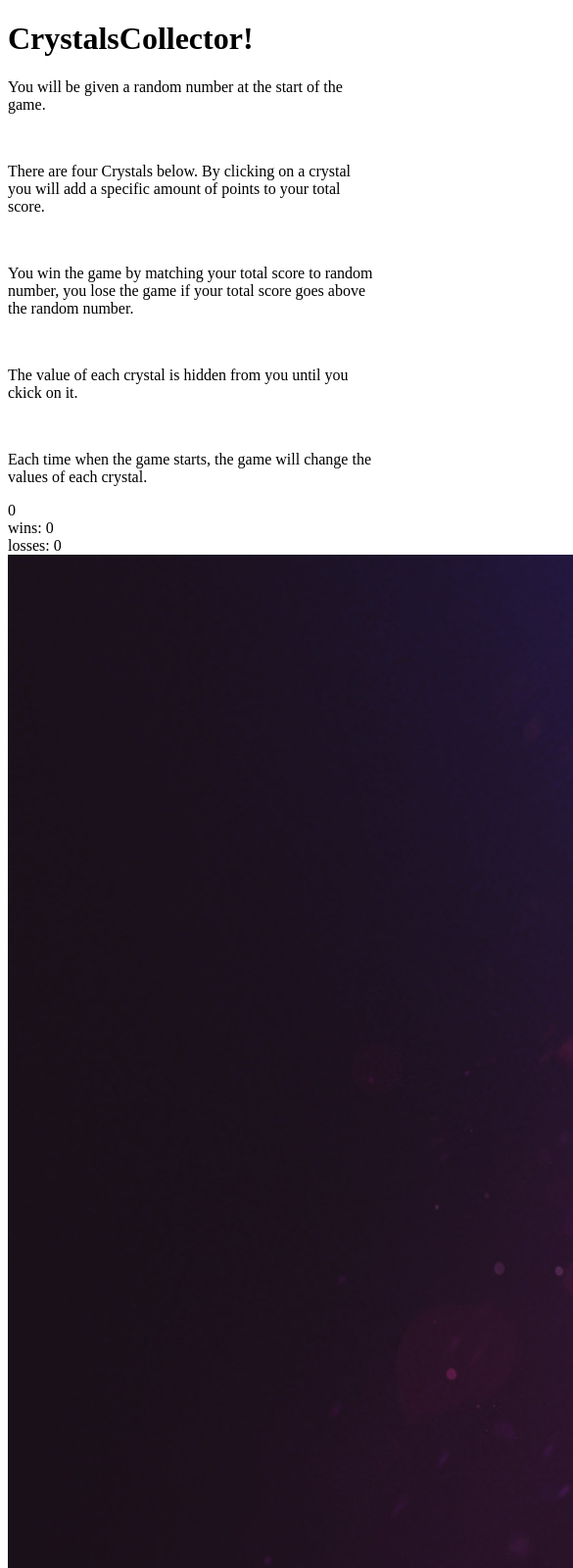
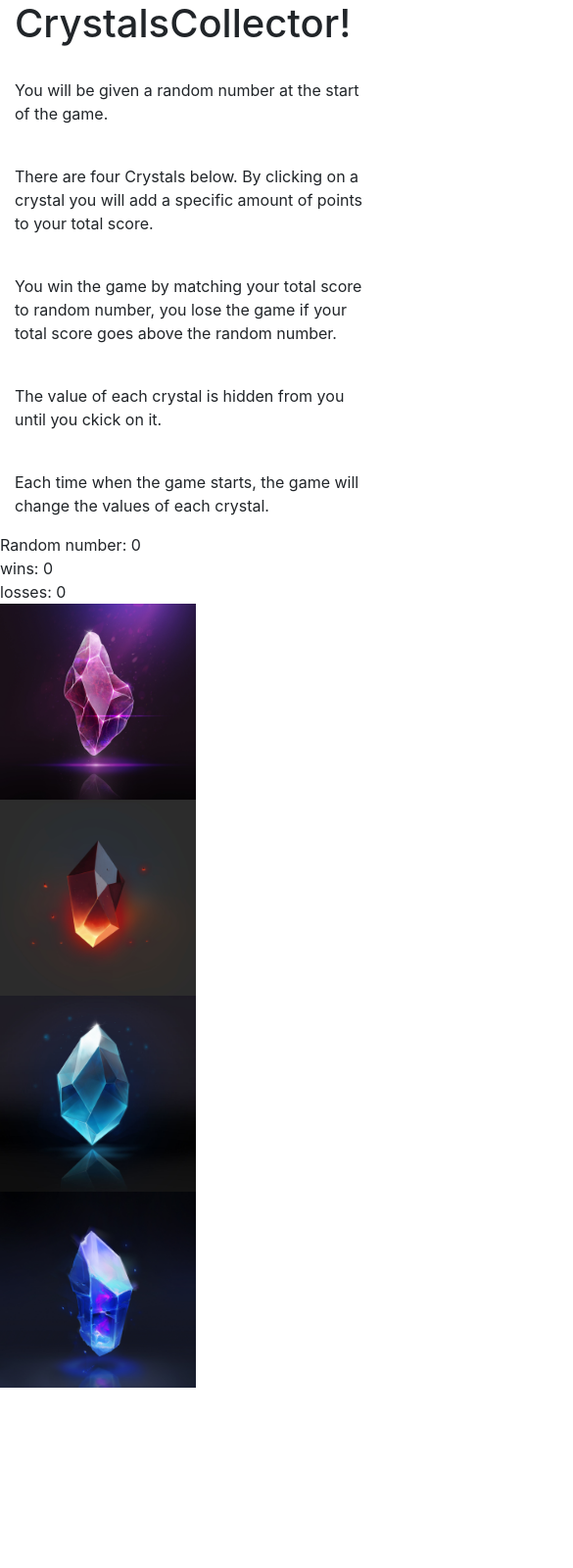
Before and after one commit to JPalmer76/unit-4-game, a plain HTML site: page index.html in a window 390 px wide. Shown: the top 1600 px of the page at 98% size, 585 px wide, since content can reach past the window. After the commit the page ends 1416 px from the top, so only its background shows below. Drawn offline with nearby package versions, Linux system fonts and the light colour scheme.

Commit message:
added images, and basic layout

```diff
--- a/assets/css/style.css
+++ b/assets/css/style.css
@@ -0,0 +1,16 @@
+* {
+    border: border-box;
+    margin: auto;
+}
+
+#heading {
+    background-color: blue;
+}
+
+#instructions {
+border: 1px solid black;
+}
+
+.crystals {
+    height: 200px;
+}
--- a/assets/javascript/game.js
+++ b/assets/javascript/game.js
@@ -0,0 +1,6 @@
+// computer selects a random number between 19-120
+var targetNum = Math.floor(Math.random() * 6)
+
+$("#randNum").text(targetNum);
+
+// each crystal is a button with a set number value
--- a/index.html
+++ b/index.html
@@ -4,31 +4,53 @@
 <head>
     <meta charset="UTF-8">
     <link rel="stylesheet" type="reset/css" href="./assets/css/reset.css">
+    <link rel="stylesheet" type="text/style" href="./assets/css/style.css">
     <meta name="viewport" content="width=device-width, initial-scale=1.0">
     <meta http-equiv="X-UA-Compatible" content="ie=edge">
     <script type="text/javascript" src="https://cdnjs.cloudflare.com/ajax/libs/jquery/3.2.1/jquery.min.js"></script>
-    <link rel="stylesheet" type="text/style" href="./assets/css/style.css">
-    <title>Document</title>
+    <link rel="stylesheet" href="https://stackpath.bootstrapcdn.com/bootstrap/4.3.1/css/bootstrap.min.css"
+        integrity="sha384-ggOyR0iXCbMQv3Xipma34MD+dH/1fQ784/j6cY/iJTQUOhcWr7x9JvoRxT2MZw1T" crossorigin="anonymous">
+
+
+    <title>unit-4-game</title>
 </head>
 
 <body>
+    <div class="row"></div>
+    <div class="col-12">
         <div class="heading">
             <h1>CrystalsCollector!</h1>
         </div>
+    </div>
+    </div>
+
+    <br>
 
     <div class="container" id="instructions">
+        <div class="row">
+            <div class="col-md-8">
                 <p>You will be given a random number at the start of the game.</p>
                 <br>
-        <p>There are four Crystals below. By clicking on a crystal you will add a specific amount of points to your total score.</p>
+                <p>There are four Crystals below. By clicking on a crystal you will add a specific amount of points to
+                    your
+                    total score.</p>
                 <br>
-        <p>You win the game by matching your total score to random number, you lose the game if your total score goes above the random number. </p>
+                <p>You win the game by matching your total score to random number, you lose the game if your total score
+                    goes
+                    above the random number. </p>
                 <br>
                 <p>The value of each crystal is hidden from you until you ckick on it.</p>
                 <br>
                 <p>Each time when the game starts, the game will change the values of each crystal.</p>
             </div>
+        </div>
+    </div>
 
-    <div id="randNum" class="random-num">0</div>
+    <div id="rand" class="row">
+        <div class="col-md-12">
+    <div class="random-num">Random number: 0</div>
+</div>
+</div>
 
     <div class="wins-losses">
         <div id="won">wins: 0</div>
@@ -36,10 +58,10 @@
     </div>
 
     <div class="crystals">
-         <img onclick="firstCryst" src="./assets/images/alice-shawty-crystals-2-artstation.jpg">
-         <img onclick="secondCryst" src="./assets/images/tosha-c-game-crystal.jpg">
-         <img onclick="ThirdCryst" src="./assets/images/victoria-polozhenceva-2-1.jpg">
-         <img onclick="fourthCryst" src="./assets/images/zach-sharts-stones-04.jpg">
+        <img id="click1" onclick="firstCryst" src="./assets/images/alice-shawty-crystals-2-artstation.jpg" height="200px" width="200px" alt="crystal1">
+        <img id="click2" onclick="secondCryst" src="./assets/images/tosha-c-game-crystal.jpg" height="200px" width="200px" alt="crystal2">
+        <img id="click3" onclick="ThirdCryst" src="./assets/images/victoria-polozhenceva-2-1.jpg" height="200px" width="200px" alt="crystal3">
+        <img id="click4" onclick="fourthCryst" src="./assets/images/zach-sharts-stones-04.jpg" height="200px" width="200px" alt="crystal4">
     </div>
 
 
@@ -65,6 +87,15 @@
 
 
     <script src="./assets/javascript/game.js"></script>
+    <script src="https://code.jquery.com/jquery-3.3.1.slim.min.js"
+        integrity="sha384-q8i/X+965DzO0rT7abK41JStQIAqVgRVzpbzo5smXKp4YfRvH+8abtTE1Pi6jizo" crossorigin="anonymous">
+    </script>
+    <script src="https://cdnjs.cloudflare.com/ajax/libs/popper.js/1.14.7/umd/popper.min.js"
+        integrity="sha384-UO2eT0CpHqdSJQ6hJty5KVphtPhzWj9WO1clHTMGa3JDZwrnQq4sF86dIHNDz0W1" crossorigin="anonymous">
+    </script>
+    <script src="https://stackpath.bootstrapcdn.com/bootstrap/4.3.1/js/bootstrap.min.js"
+        integrity="sha384-JjSmVgyd0p3pXB1rRibZUAYoIIy6OrQ6VrjIEaFf/nJGzIxFDsf4x0xIM+B07jRM" crossorigin="anonymous">
+    </script>
 </body>
 
 </html>
```
Lines whose indentation alone changed are shown as unchanged.
